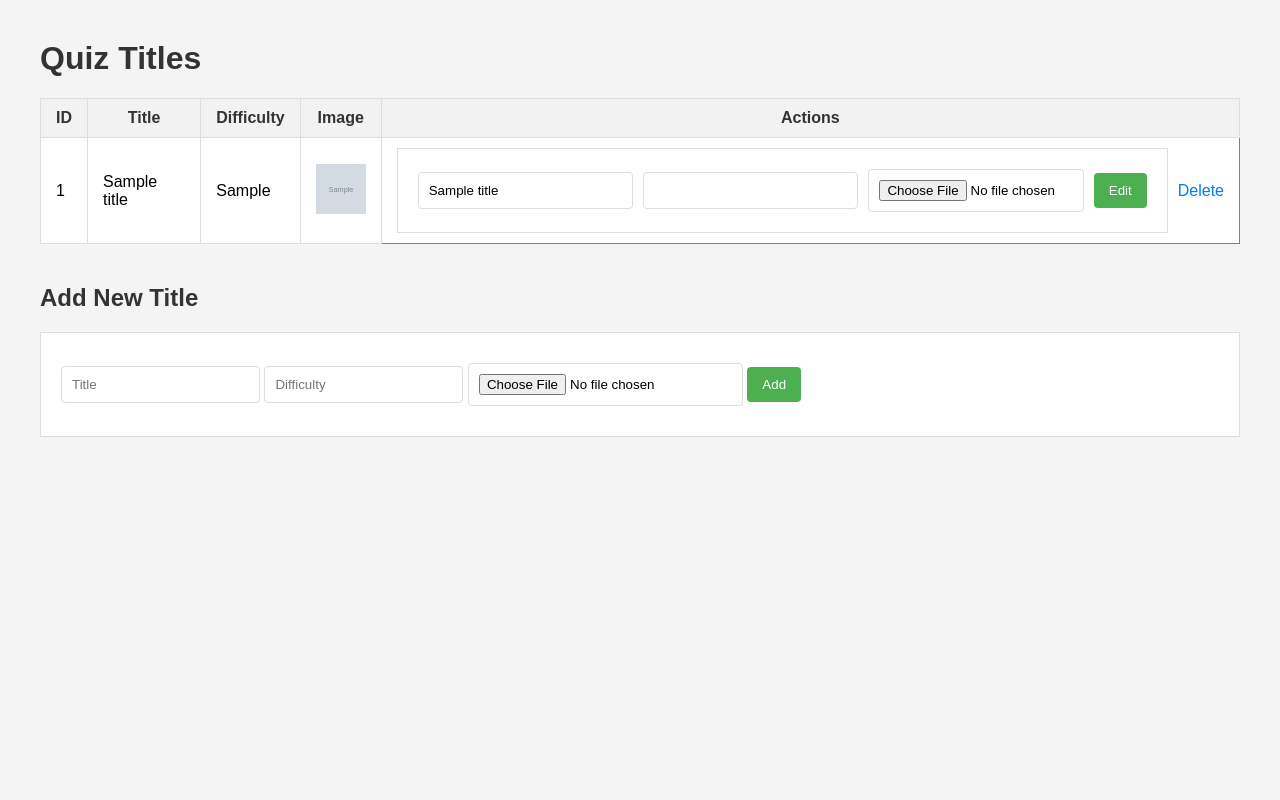
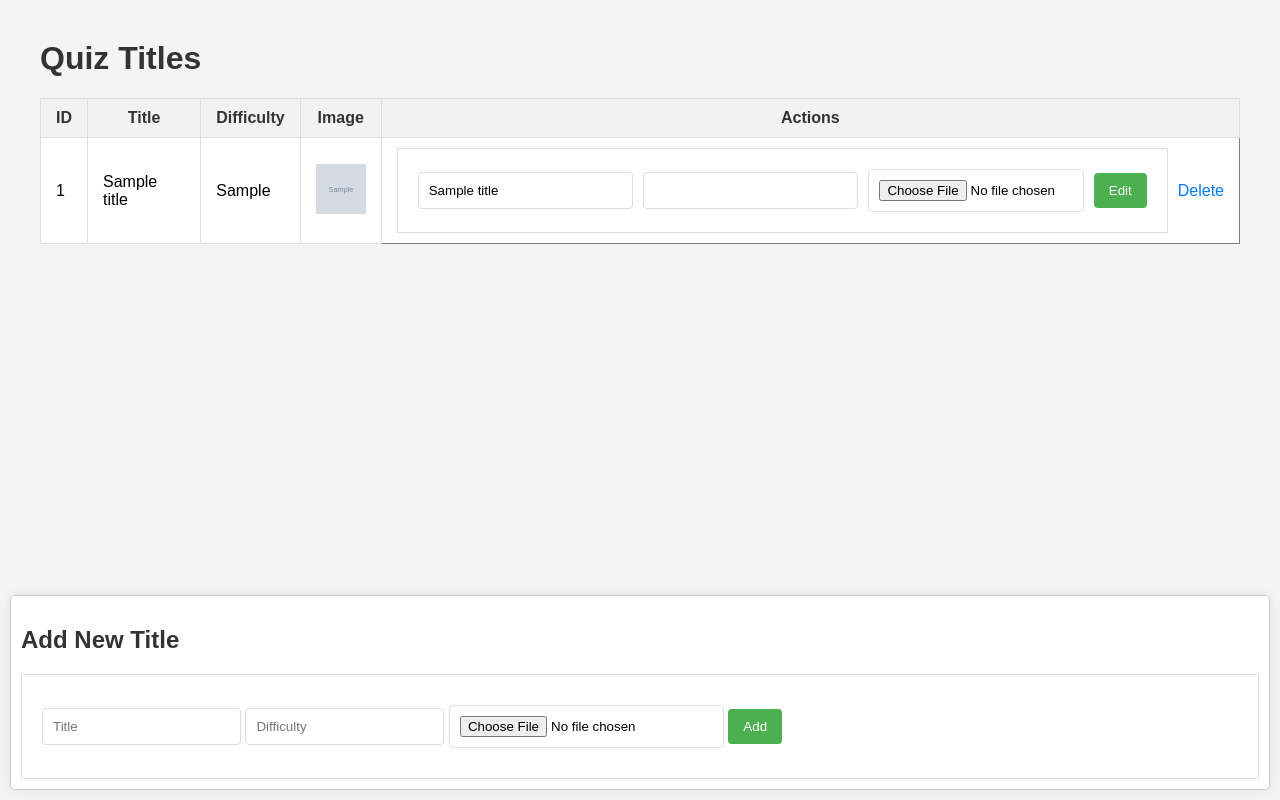
Before and after one commit to android-09/app, a Flask app: page /quiztitleadmin in a window 1280 px wide. Run offline with Flask 3, Linux system fonts and the light colour scheme; tables that the repository leaves empty or names only in its code hold one stand-in row (values such as "Sample post"); grey boxes marked "Sample" are stand-in pictures.

Commit message:
quiztitle admin

```diff
--- a/static/css/quiztitleadmin.css
+++ b/static/css/quiztitleadmin.css
@@ -63,6 +63,11 @@ body {
 	text-decoration: underline;
   }
 
+  .table-container {
+	max-height: 60vh;  /* この高さは必要に応じて調整してください */
+	overflow-y: auto;
+  }
+
   .action-container {
 	display: flex;
 	border: none !important;
@@ -94,3 +99,15 @@ body {
     width: auto;
     max-width: 100%;
 }
+.addtitle {
+	position: fixed;
+	z-index: 10;
+	bottom: 10px;
+	left: 10px;
+	right: 10px;
+	background-color: white;
+	padding: 10px;
+	border: 1px solid #ccc;
+	border-radius: 5px;
+	box-shadow: 0 0 10px rgba(0, 0, 0, 0.1);
+  }
```
